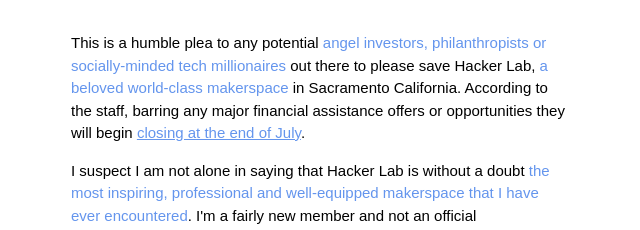
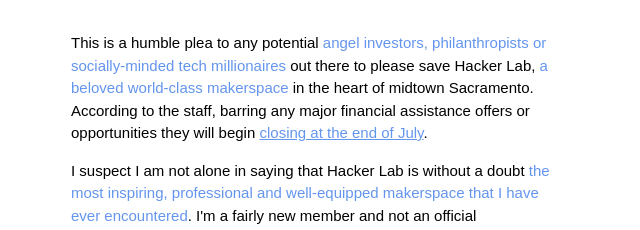
Before and after one commit to tombetthauser/save-hackerlab, a plain HTML site: page index.html in a window 1280 px wide. Shown: the part 569-799 px from the top of the page, without its empty margins (319-959 px from the left). Drawn offline with Linux system fonts and the light colour scheme.

Commit message:
More text tweaks

```diff
--- a/index.html
+++ b/index.html
@@ -39,9 +39,7 @@
 ">Please Save Hacker Lab</h1>
 
 <p style="font-size: 15px; line-height: 22.5px;">
-  This is a humble plea to any potential <span style="color: cornflowerblue;">angel investors, philanthropists or socially-minded tech millionaires</span> out there to please save Hacker Lab, <span style="color: cornflowerblue;">a beloved world-class makerspace</span> in Sacramento California.
-
-  According to the staff, barring any major financial assistance offers or opportunities they will begin
+  This is a humble plea to any potential <span style="color: cornflowerblue;">angel investors, philanthropists or socially-minded tech millionaires</span> out there to please save Hacker Lab, <span style="color: cornflowerblue;">a beloved world-class makerspace</span> in the heart of midtown Sacramento. According to the staff, barring any major financial assistance offers or opportunities they will begin
   <a
     target="new"
     href="https://hackerlab.org/en"
```
